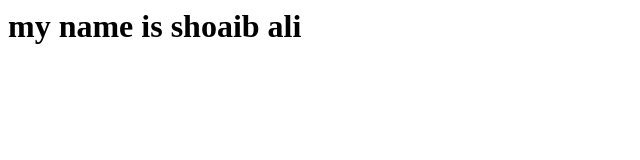
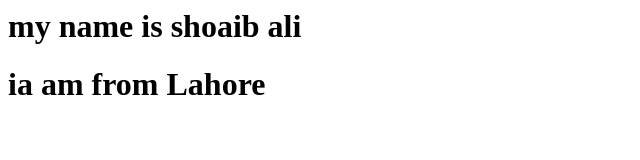
Before and after one commit to Shoaib-Minhas/IAC_Website, a plain HTML site: page index.html in a window 1280 px wide. Shown: the whole page, without its empty margins (0-640 px from the left). Drawn offline with Linux system fonts and the light colour scheme.

Commit message:
Update index.html

```diff
--- a/index.html
+++ b/index.html
@@ -1 +1,2 @@
 <h1> my name is shoaib ali </h1>
+<h1> ia am from Lahore </h1>
```
